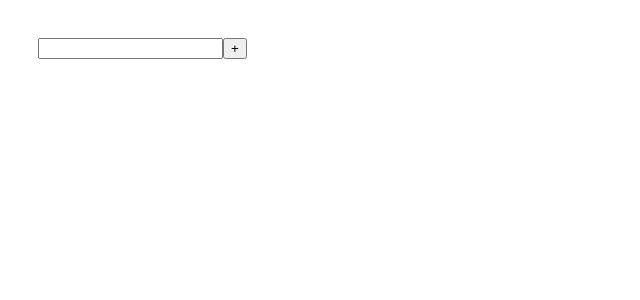
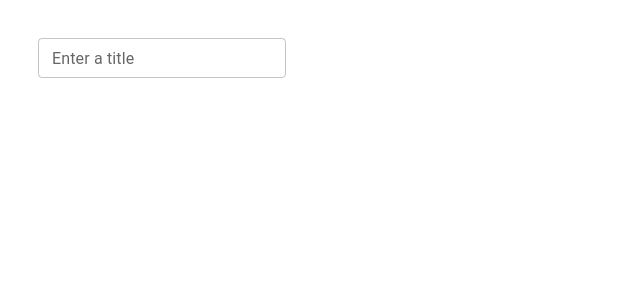
Before and after one commit to Yuliya9449/todo-list, a React (Vite) app: page / in a window 1280 px wide. Shown: the top 300 px of the page, without its empty margins (0-640 px from the left). Built offline with nearby package versions, Linux system fonts and the light colour scheme; some icons are missing.

Commit message:
refactor: migrate CreateItemForm to Material UI components

```diff
--- a/src/common/components/CreateItemForm/CreateItemForm.module.css
+++ /dev/null
@@ -1,7 +0,0 @@
-.error {
-  border: red 1px solid;
-}
-
-.errorMessage {
-  color: red;
-}
--- a/src/common/components/CreateItemForm/CreateItemForm.tsx
+++ b/src/common/components/CreateItemForm/CreateItemForm.tsx
@@ -1,6 +1,8 @@
-import styles from './CreateItemForm.module.css'
-import { Button } from '@/common/components/Button/Button'
 import { type ChangeEvent, type KeyboardEvent, memo, useCallback, useState } from 'react'
+import IconButton from '@mui/material/IconButton'
+import AddBoxIcon from '@mui/icons-material/AddBox'
+import TextField from '@mui/material/TextField'
+import Box from '@mui/material/Box'
 
 type Props = {
   onCreateItem: (title: string) => void
@@ -38,19 +40,32 @@ export const CreateItemForm = memo(({ onCreateItem }: Props) => {
   }, [])
 
   return (
-    <div>
-      <input
-        className={error ? styles.error : ''}
+    <Box
+      sx={{
+        display: 'flex',
+        flexDirection: 'row',
+        alignItems: 'flex-start',
+        mb: 2,
+        width: '100%',
+        maxWidth: 400,
+      }}
+    >
+      <TextField
+        label={'Enter a title'}
+        variant={'outlined'}
+        size={'small'}
+        error={!!error}
+        helperText={error}
         value={title}
         onChange={changeItemTitleHandler}
         onKeyDown={createItemOnEnterHandler}
       />
-
-      <Button
-        title={'+'}
+      <IconButton
+        color={'primary'}
         onClick={() => createItemHandler(title)}
-      />
-      {error && <div className={styles.errorMessage}>{error}</div>}
-    </div>
+      >
+        <AddBoxIcon />
+      </IconButton>
+    </Box>
   )
 })
```
